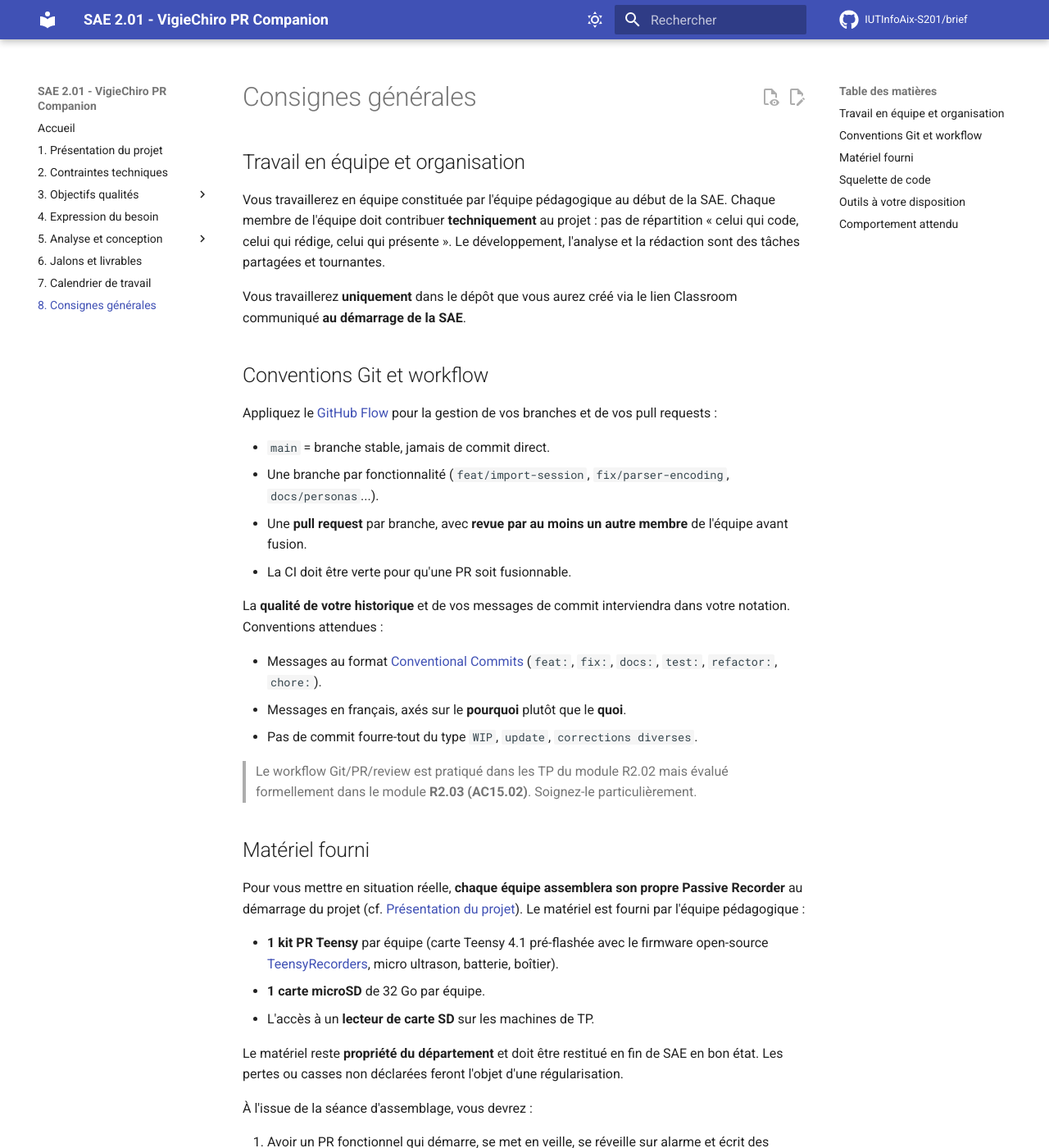
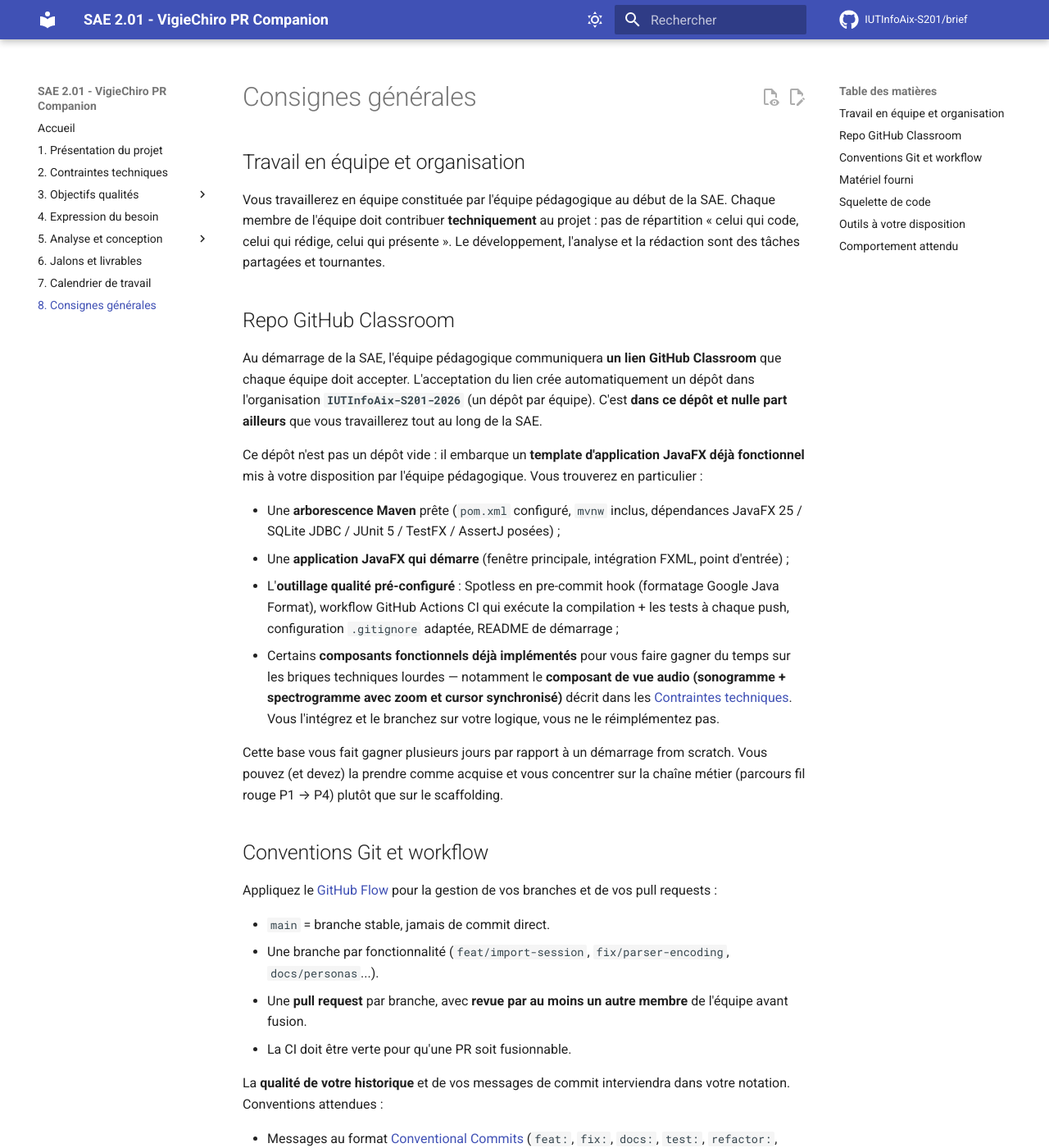
Before and after one commit to IUTInfoAix-S201/brief, an MkDocs documentation site: the page built from docs/Consignes générales.md, in a window 1280 px wide and 1400 px high. Shown: the whole window at 82% size. Built offline with MkDocs 1.6.1 and Material for MkDocs 9.7.7, drawn with Linux system fonts in a browser that asks for light colours; comment, search, counter and statistics services are not loaded.

Commit message:
docs: explicite le workflow Classroom et le template d'application fournie
Sur retour utilisateur : les équipes ont besoin de savoir explicitement
qu'elles vont accepter un lien GitHub Classroom, que ça crée un repo
dans l'organisation IUTInfoAix-S201-2026, et surtout que ce repo arrive
déjà préparé avec un template JavaFX fonctionnel pour leur faire gagner
du temps.

Ajouts dans Consignes générales :
- Nouvelle sous-section « Repo GitHub Classroom » qui détaille :
  * Lien Classroom à accepter au démarrage
  * Création automatique du repo dans IUTInfoAix-S201-2026
  * Le repo embarque un template d'application JavaFX déjà fonctionnel
  * Liste de ce qui est fourni : arborescence Maven, app qui démarre,
    outillage qualité (Spotless, GitHub Actions CI, README), composants
    fonctionnels déjà implémentés (notamment le composant audio
    sonogramme + spectrogramme)
- Message clé : ce gain de temps doit permettre aux équipes de se
  concentrer sur la chaîne métier P1 → P4, pas sur le scaffolding

Ajouts dans le README à la racine :
- Nouvelle section « 🚀 Démarrer la SAE » avant les données fournies,
  qui résume le workflow Classroom + ce que contient le template
- Pointe vers Consignes générales pour le détail

```diff
--- a/docs/Consignes générales.md
+++ b/docs/Consignes générales.md
@@ -4,7 +4,18 @@
 
 Vous travaillerez en équipe constituée par l'équipe pédagogique au début de la SAE. Chaque membre de l'équipe doit contribuer **techniquement** au projet : pas de répartition « celui qui code, celui qui rédige, celui qui présente ». Le développement, l'analyse et la rédaction sont des tâches partagées et tournantes.
 
-Vous travaillerez **uniquement** dans le dépôt que vous aurez créé via le lien Classroom communiqué **au démarrage de la SAE**.
+## Repo GitHub Classroom
+
+Au démarrage de la SAE, l'équipe pédagogique communiquera **un lien GitHub Classroom** que chaque équipe doit accepter. L'acceptation du lien crée automatiquement un dépôt dans l'organisation **`IUTInfoAix-S201-2026`** (un dépôt par équipe). C'est **dans ce dépôt et nulle part ailleurs** que vous travaillerez tout au long de la SAE.
+
+Ce dépôt n'est pas un dépôt vide : il embarque un **template d'application JavaFX déjà fonctionnel** mis à votre disposition par l'équipe pédagogique. Vous trouverez en particulier :
+
+- Une **arborescence Maven** prête (`pom.xml` configuré, `mvnw` inclus, dépendances JavaFX 25 / SQLite JDBC / JUnit 5 / TestFX / AssertJ posées) ;
+- Une **application JavaFX qui démarre** (fenêtre principale, intégration FXML, point d'entrée) ;
+- L'**outillage qualité pré-configuré** : Spotless en pre-commit hook (formatage Google Java Format), workflow GitHub Actions CI qui exécute la compilation + les tests à chaque push, configuration `.gitignore` adaptée, README de démarrage ;
+- Certains **composants fonctionnels déjà implémentés** pour vous faire gagner du temps sur les briques techniques lourdes — notamment le **composant de vue audio (sonogramme + spectrogramme avec zoom et cursor synchronisé)** décrit dans les [Contraintes techniques](Contraintes%20techniques.md). Vous l'intégrez et le branchez sur votre logique, vous ne le réimplémentez pas.
+
+Cette base vous fait gagner plusieurs jours par rapport à un démarrage from scratch. Vous pouvez (et devez) la prendre comme acquise et vous concentrer sur la chaîne métier (parcours fil rouge P1 → P4) plutôt que sur le scaffolding.
 
 ## Conventions Git et workflow
 
```
Also changed, not shown: README.md (+11 -0 lines).
